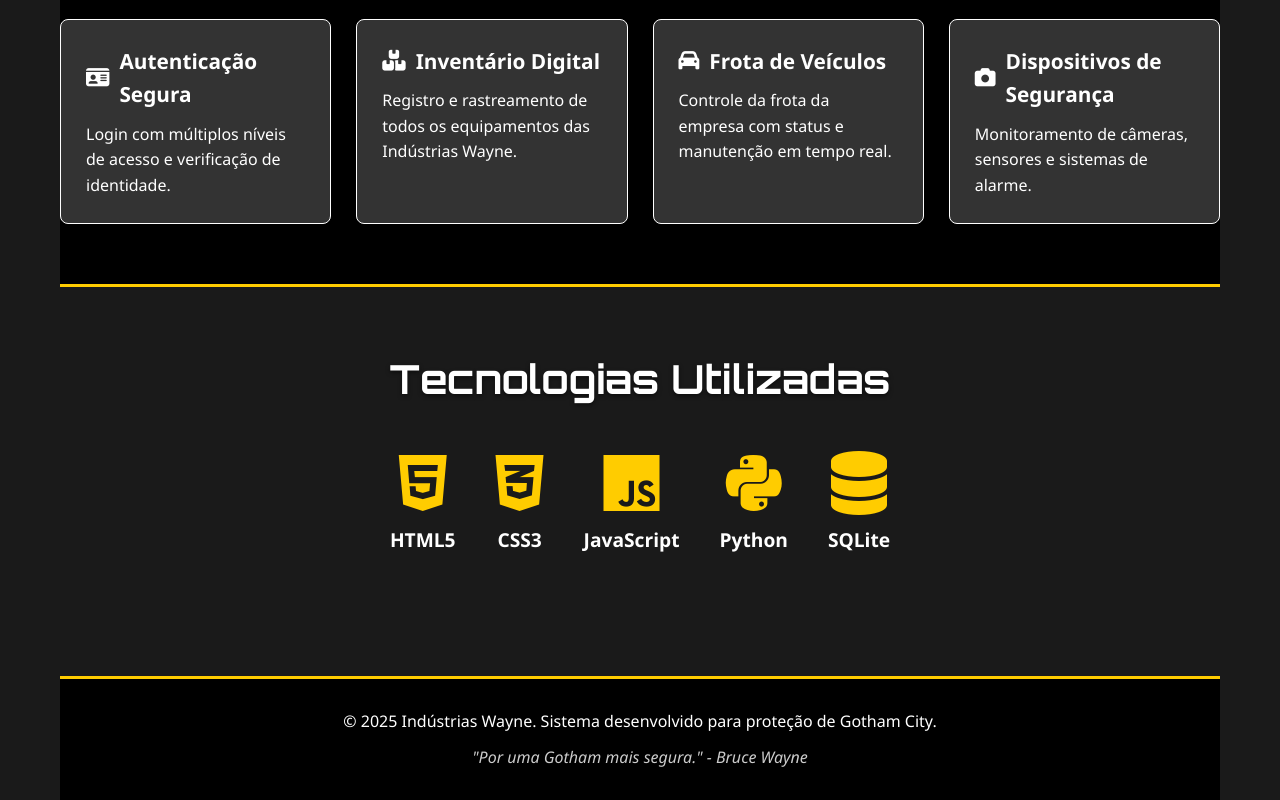
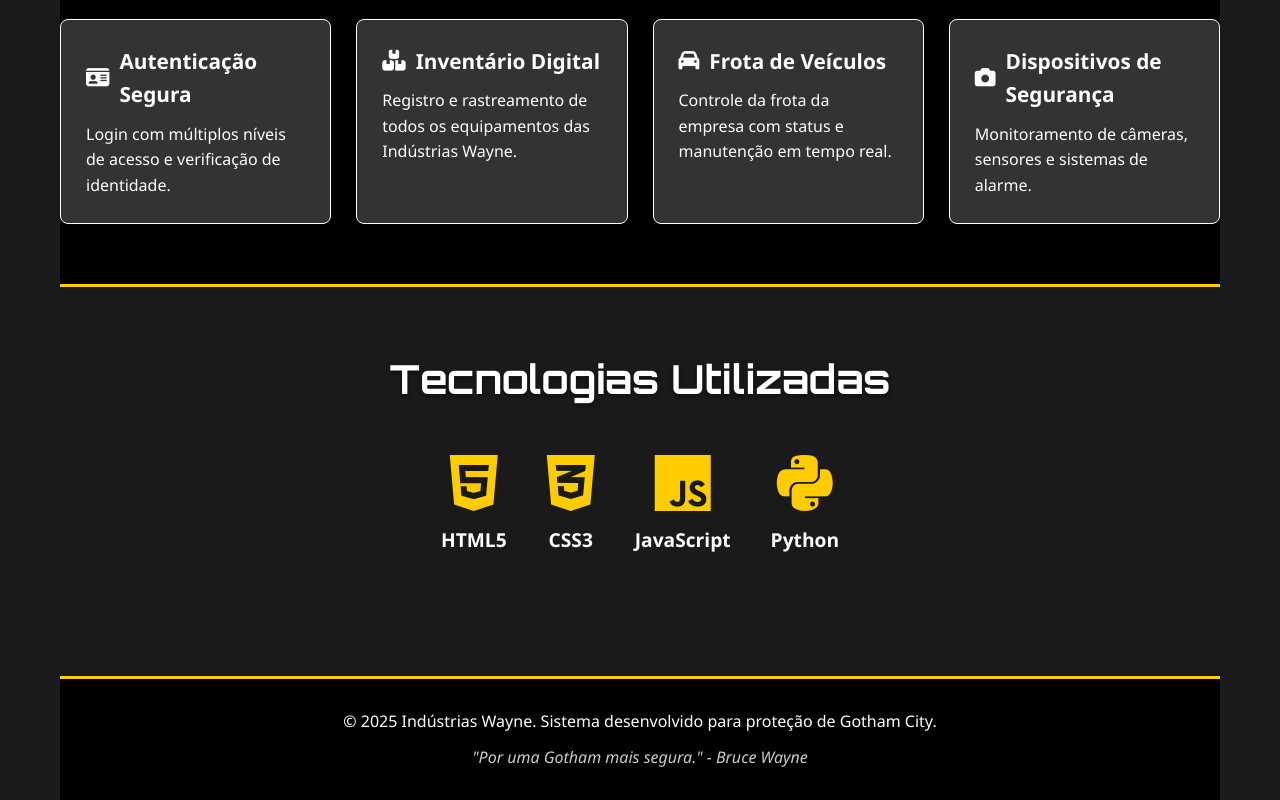
Before and after one commit to claramaluf/wayne-industries, a plain HTML site: page frontend/index.html in a window 1280 px wide. Shown: the part 1216-2016 px from the top of the page. Drawn offline with Linux system fonts and the light colour scheme.

Commit message:
[STYLE] faltou essa pt3

```diff
--- a/frontend/index.html
+++ b/frontend/index.html
@@ -98,10 +98,6 @@
                         <i class="fab fa-python"></i>
                         <span>Python</span>
                     </div>
-                    <div class="tech-item">
-                        <i class="fas fa-database"></i>
-                        <span>SQLite</span>
-                    </div>
                 </div>
             </section>
         </main>
--- a/frontend/styles.css
+++ b/frontend/styles.css
@@ -1,4 +1,9 @@
 /* Estilos Gerais - Wayne Enterprise Theme */
+
+html {
+    scroll-behavior: smooth;
+}
+
 * {
     margin: 0;
     padding: 0;
```
